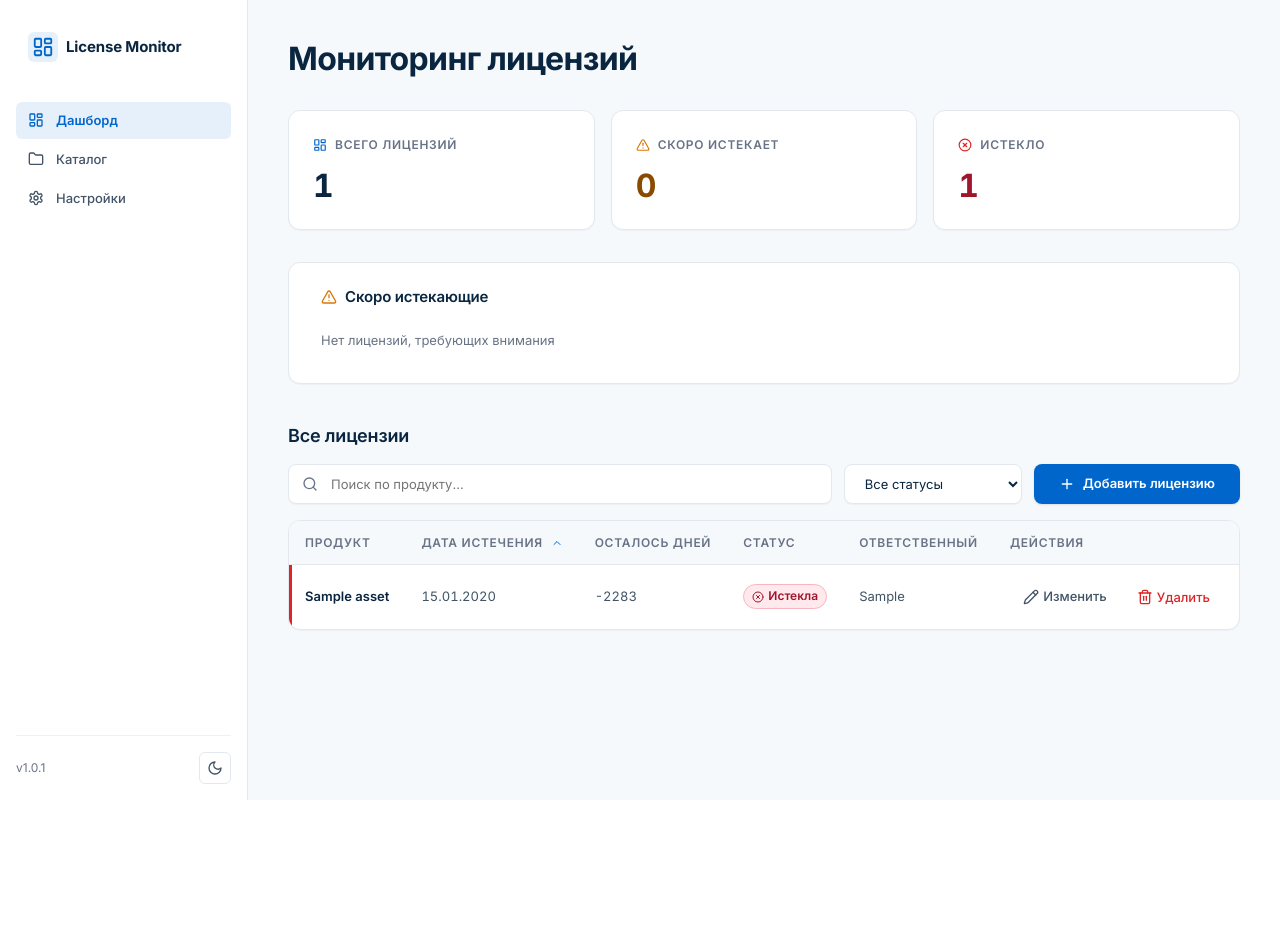
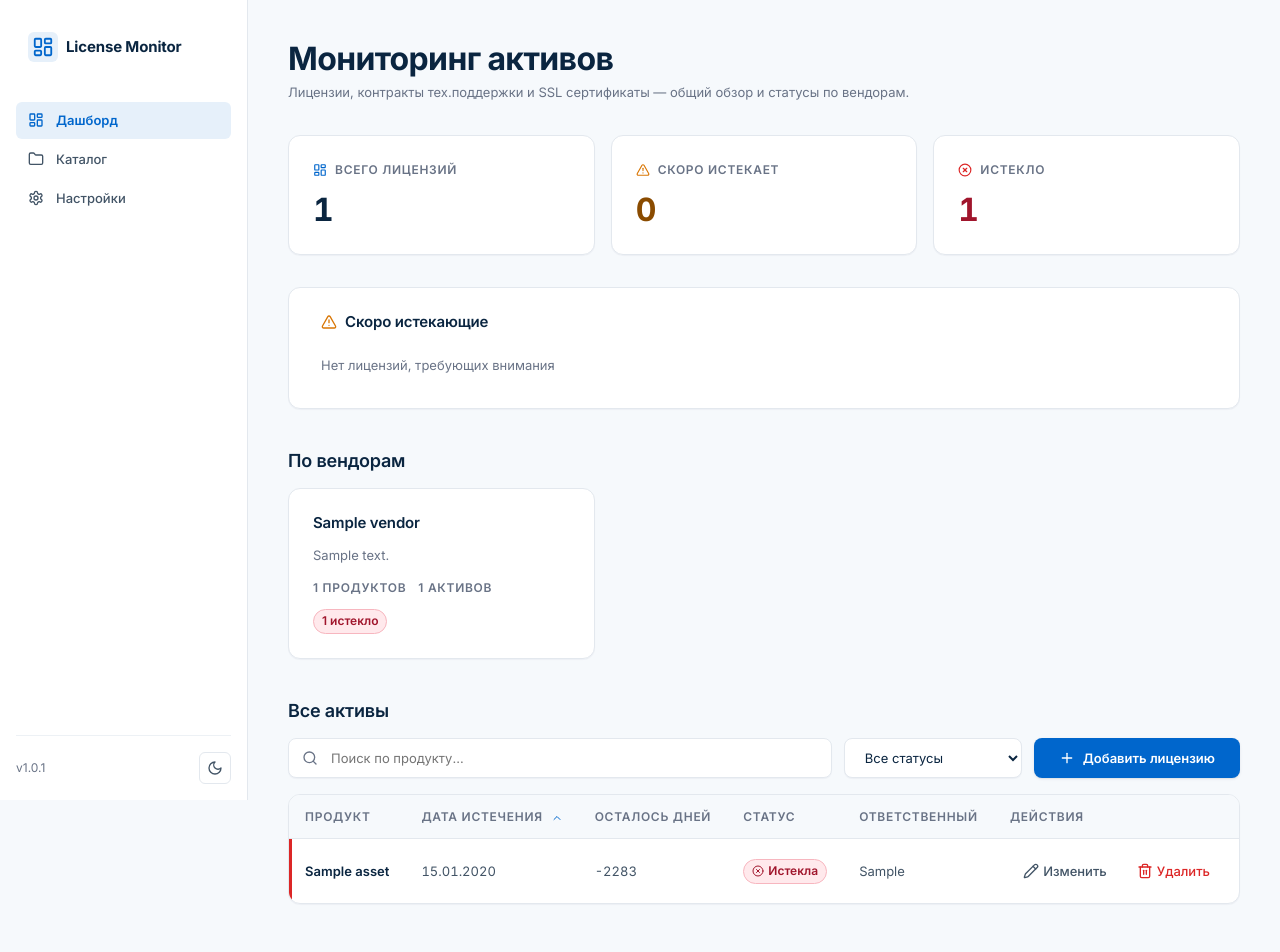
Before and after one commit to tilzhanov/License-Monitoring, a FastAPI app: page / in a window 1280 px wide. Before the commit the page ends 800 px from the top, so only its background shows below. Run offline with FastAPI, Linux system fonts and the light colour scheme; tables that the repository leaves empty hold one stand-in row (values such as "Sample post").

Commit message:
feat(dashboard): vendor cards roll up assets across all types
The dashboard now leads with a vendor grid that aggregates licenses,
support contracts, and SSL certificates under each vendor. Cards link
into the catalog and surface red/yellow status badges so an operator
sees where attention is needed without drilling in.

Behaviour:
- "/" queries Asset (not just License) — stats counters cover all three
  asset types. Expiring widget pulls from warning + expired so freshly
  expired items don't disappear from the alert list.
- New "По вендорам" section renders a card per vendor with product count,
  asset count, and aggregate warning/expired badges. Vendors with zero
  assets still show so they remain navigable.
- Legacy "Все активы" table stays below for global filter/search; the
  heading hints at orphan-asset count when there are assets without a
  product so they're not invisible after migration.

Helper CSS:
- .heading-hint: muted small text after a section heading.

Tests:
- 140 pass, 1 skipped. Filter/sort assertions still hold because the
  flat asset table (with hx-target="#license-tbody") is preserved below
  the vendor grid.

Co-Authored-By: Claude Opus 4.7 <noreply@anthropic.com>

```diff
--- a/static/css/app.css
+++ b/static/css/app.css
@@ -308,6 +308,13 @@ main > h2 { margin: var(--space-7) 0 var(--space-4); }
 .catalog-card-status {
   display: flex; flex-wrap: wrap; gap: var(--space-2);
   margin-top: auto;
+}
+
+.heading-hint {
+  font-size: var(--text-sm);
+  font-weight: var(--fw-regular);
+  color: var(--text-muted);
+  letter-spacing: 0;
 }
 
 /* Asset-type quick-add buttons on product page */
--- a/templates/index.html
+++ b/templates/index.html
@@ -4,7 +4,12 @@
 {% block title %}License Monitor — Дашборд{% endblock %}
 
 {% block content %}
-<h1>Мониторинг лицензий</h1>
+<div class="page-header">
+  <div>
+    <h1>Мониторинг активов</h1>
+    <p>Лицензии, контракты тех.поддержки и SSL сертификаты — общий обзор и статусы по вендорам.</p>
+  </div>
+</div>
 
 {# Stats cards — label first, then count (spec §Component 3). Class strings
    "stat-card total", "stat-card warning", "stat-card expired" are pinned by
@@ -57,7 +62,36 @@
   {% endif %}
 </section>
 
-<h2>Все лицензии</h2>
+{% if vendor_rows %}
+<h2>По вендорам</h2>
+<div class="catalog-grid">
+  {% for row in vendor_rows %}
+  <a href="/catalog/vendors/{{ row.vendor.id }}" class="catalog-card">
+    <h2>{{ row.vendor.name }}</h2>
+    {% if row.vendor.description %}
+    <p class="catalog-card-desc">{{ row.vendor.description }}</p>
+    {% endif %}
+    <div class="catalog-card-meta">
+      <span class="catalog-card-stat">{{ row.product_count }} продуктов</span>
+      <span class="catalog-card-stat">{{ row.stats.total }} активов</span>
+    </div>
+    <div class="catalog-card-status">
+      {% if row.stats.expired %}
+      <span class="status-badge status-badge-expired">{{ row.stats.expired }} истекло</span>
+      {% endif %}
+      {% if row.stats.warning %}
+      <span class="status-badge status-badge-warning">{{ row.stats.warning }} истекает</span>
+      {% endif %}
+      {% if not row.stats.expired and not row.stats.warning and row.stats.total %}
+      <span class="status-badge status-badge-active">всё ок</span>
+      {% endif %}
+    </div>
+  </a>
+  {% endfor %}
+</div>
+{% endif %}
+
+<h2>Все активы{% if orphan_count and vendor_rows %} <span class="heading-hint">(включая {{ orphan_count }} без продукта)</span>{% endif %}</h2>
 
 {% if licenses %}
 <div class="filter-controls">
```
Also changed, not shown: app/routers/pages.py (+27 -5 lines).
